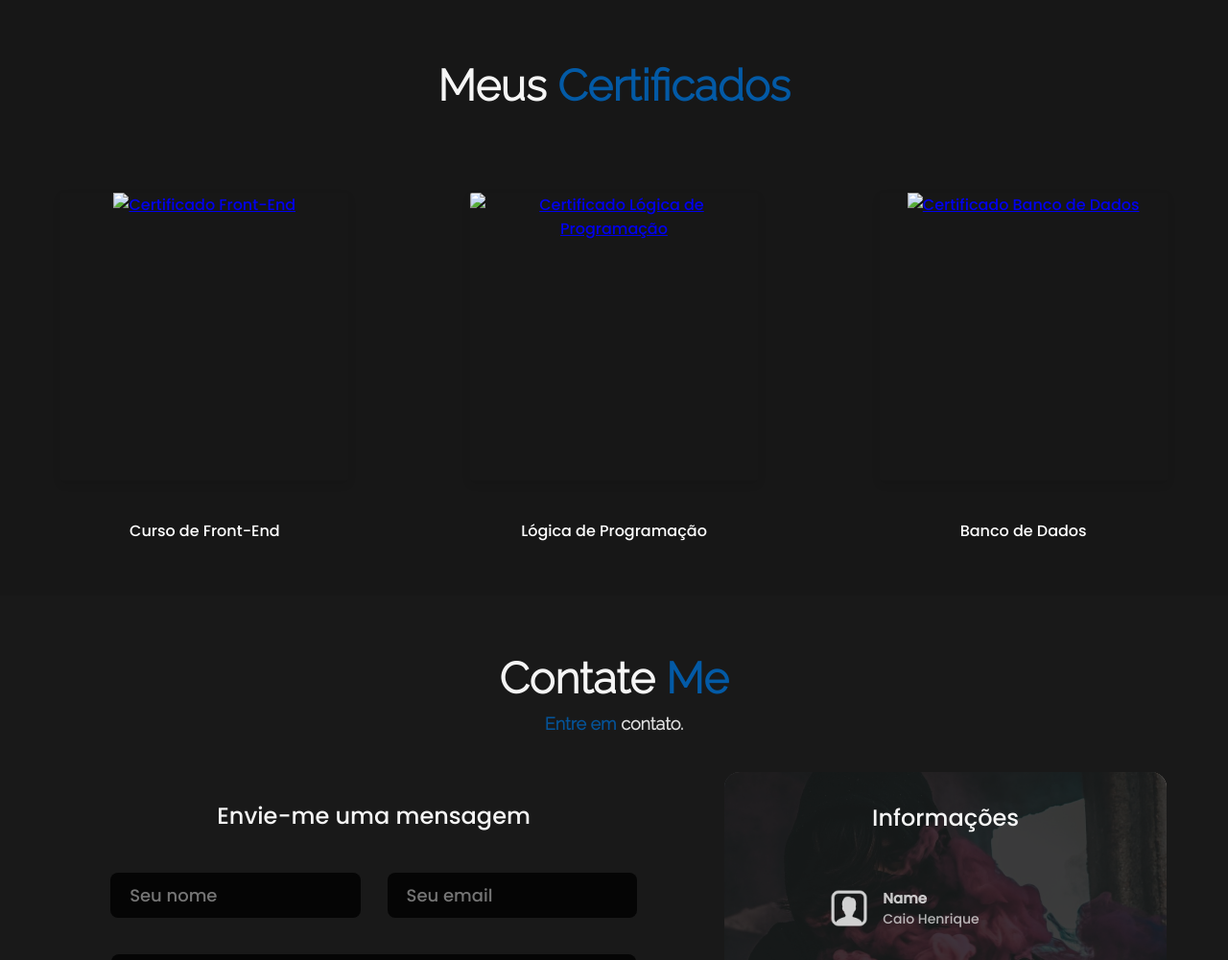
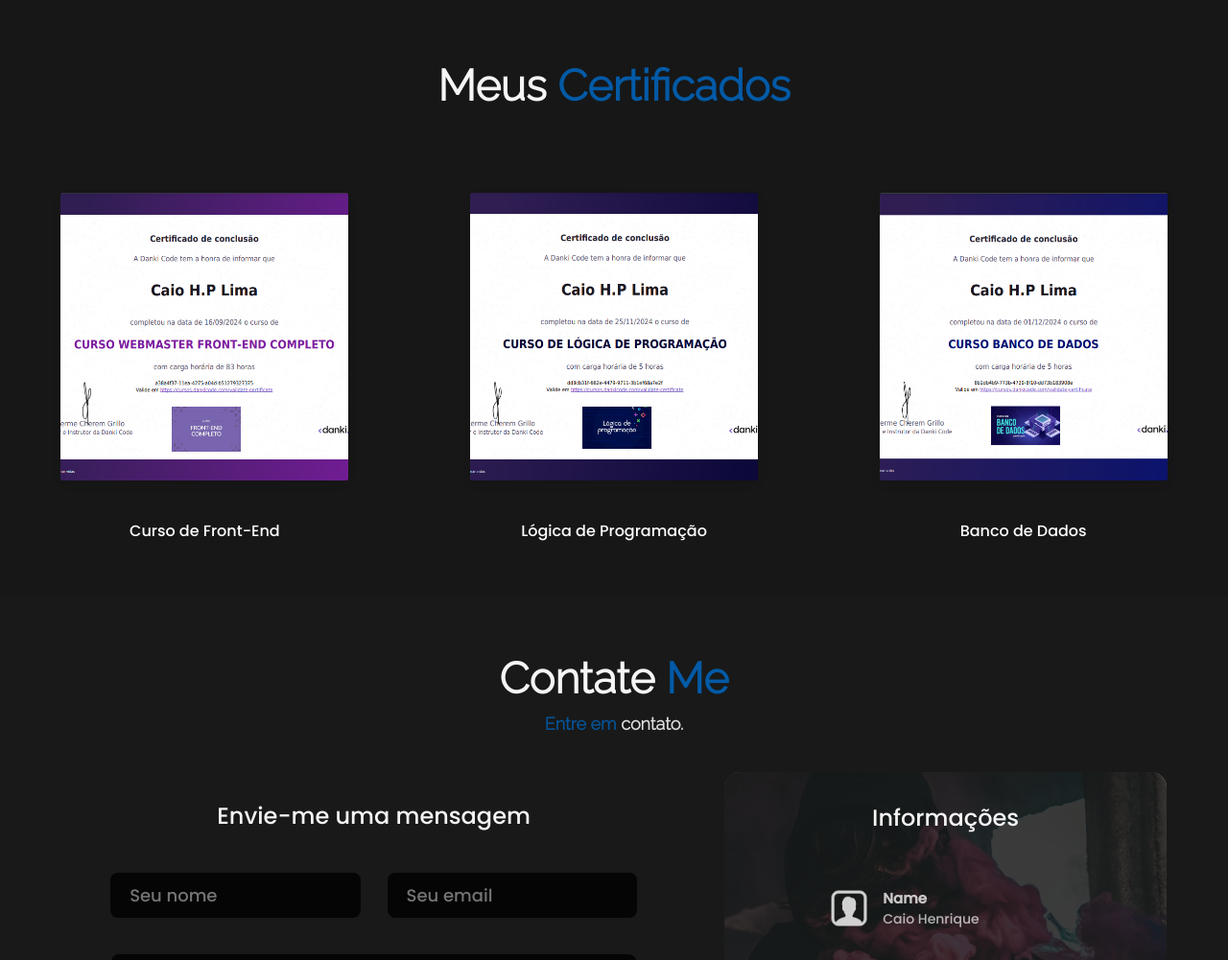
Before and after one commit to AqueleCaio/portifolio, a plain HTML site: page index.html in a window 1280 px wide. Shown: the part 5187-6188 px from the top of the page at 96% size. Drawn offline with nearby package versions, Linux system fonts and the light colour scheme; the site is published under a folder, as on GitHub Pages, so addresses that start at the root find nothing.

Commit message:
Update index.html

```diff
--- a/index.html
+++ b/index.html
@@ -206,22 +206,40 @@
         <!-- Certificados -->
         <div id="certificados" class="container text-center mt-5">
             <div class="contact-header">Meus <span class="color"> Certificados</span></div>
+
             <div class="row justify-content-center certificados-content">
+
                 <div class="col-4 certificado">
                     <div class="certificado-image-container">
-                        <a href="/documents/certificado_frontEnd.pdf" target="_blank"><img src="/documents/certificado-front-end.png" alt="Certificado Front-End" class="certificado-img"></a>
+                        <a href="/documents/certificado_frontEnd.pdf" target="_blank">
+                            <img src="documents/certificado-front-end.png"
+                                 alt="Certificado Front-End"
+                                 class="certificado-img"
+                                >
+                        </a>
                     </div>
                     <p class="certificado-descricao">Curso de Front-End</p>
                 </div>
+
                 <div class="col-4 certificado">
                     <div class="certificado-image-container">
-                        <a href="/documents/certificado_lógicaProgramação.pdf" target="_blank"><img src="/documents/certificado-logica-de-programacao.png" alt="Certificado Lógica de Programação" class="certificado-img"></a>
+                        <a href="/documents/certificado_lógicaProgramação.pdf" target="_blank">
+                            <img src="documents/certificado-logica-de-programacao.png"
+                                 alt="Certificado Lógica de Programação"
+                                 class="certificado-img"
+                                >
+                        </a>
                     </div>
                     <p class="certificado-descricao">Lógica de Programação</p>
                 </div>
+
                 <div class="col-4 certificado">
                     <div class="certificado-image-container">
-                        <a href="/documents/certificado_bancoDados.pdf" target="_blank"><img src="/documents/certificado-banco-de-dados.png" alt="Certificado Banco de Dados" class="certificado-img"></a>
+                        <a href="/documents/certificado_bancoDados.pdf" target="_blank">
+                            <img src="documents/certificado-banco-de-dados.png"
+                                 alt="Certificado Banco de Dados"
+                                 class="certificado-img">
+                        </a>
                     </div>
                     <p class="certificado-descricao">Banco de Dados</p>
                 </div>
```
